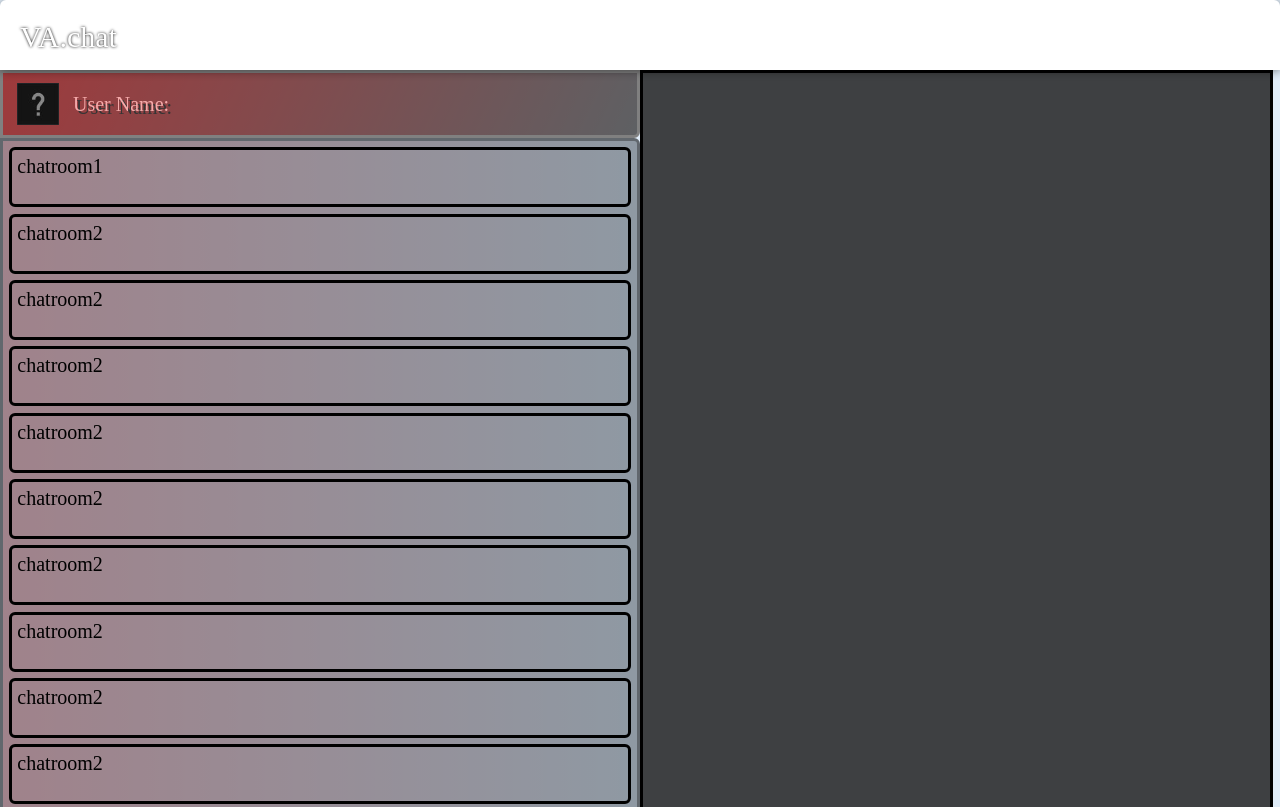
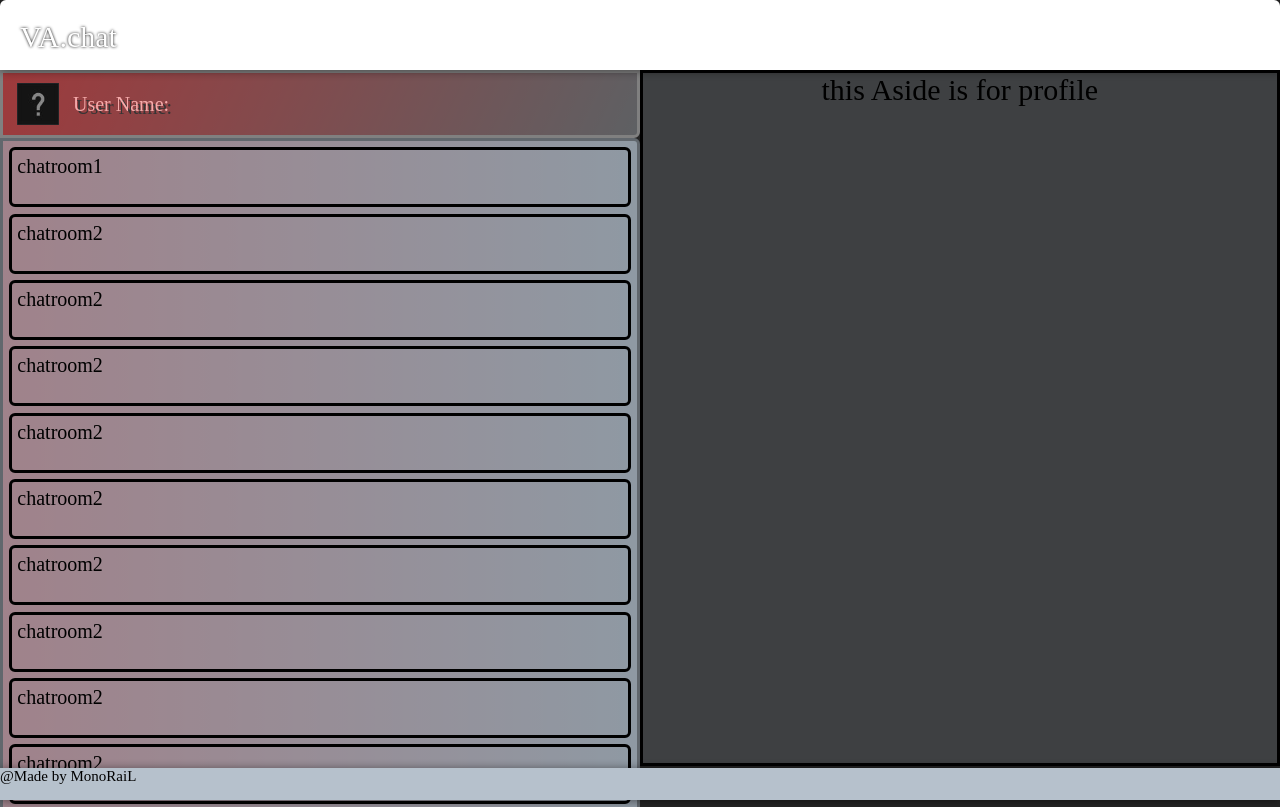
Before and after one commit to jiho5993/open_source_chat_B-02, a plain HTML site: page cazs_html/main.html in a window 1280 px wide. Shown: the top 807 px of the page. Drawn offline with Linux system fonts and the light colour scheme.

Commit message:
caz branch no 1

```diff
--- a/cazs_html/main.html
+++ b/cazs_html/main.html
@@ -11,7 +11,7 @@
         }
         body {
             position: relative;
-            background-color: #E0ECF8;
+            background-color: rgb(36, 36, 36);
         }
 
         li{
@@ -151,14 +151,42 @@
             position: fixed;
             left: 50%;
             box-sizing: content-box;
-            width: 49%;
-            min-height: 800px;
-            max-height: auto;
+            width: 49.5%;
+            height: 86.2%;
             margin: 70px 0px 0px 0px;
             border: 3px;
             border-style: solid;
             background-color: rgb(62, 64, 66);
         }
+
+        #wrap4 > aside{
+            position: relative;
+            box-sizing: content-box;
+            width: 100%;
+            height: auto;
+        }
+
+        .profile{
+            position: relative;
+            text-align: center;
+            font-size: 30px;
+
+        }
+        /* Signiture */
+
+        footer{
+
+            position: fixed;
+            z-index: 2000;
+            top: 96%;
+            display: block;
+            box-sizing: content-box;
+            width: 100%;
+            height: 4%;
+            background-color: rgb(182, 193, 204);
+            box-shadow: 0 1px 10px #0000007c;
+            font-size: 15px;
+            }
     </style>
 
 </head>
@@ -195,9 +223,11 @@
 
             </ul>
         </div>
+
     <div id="wrap4">
-
+        <aside><p class="profile">this Aside is for profile</p></aside>
     </div>
+    <footer>@Made by MonoRaiL</footer>
 
 
 </body>
```
